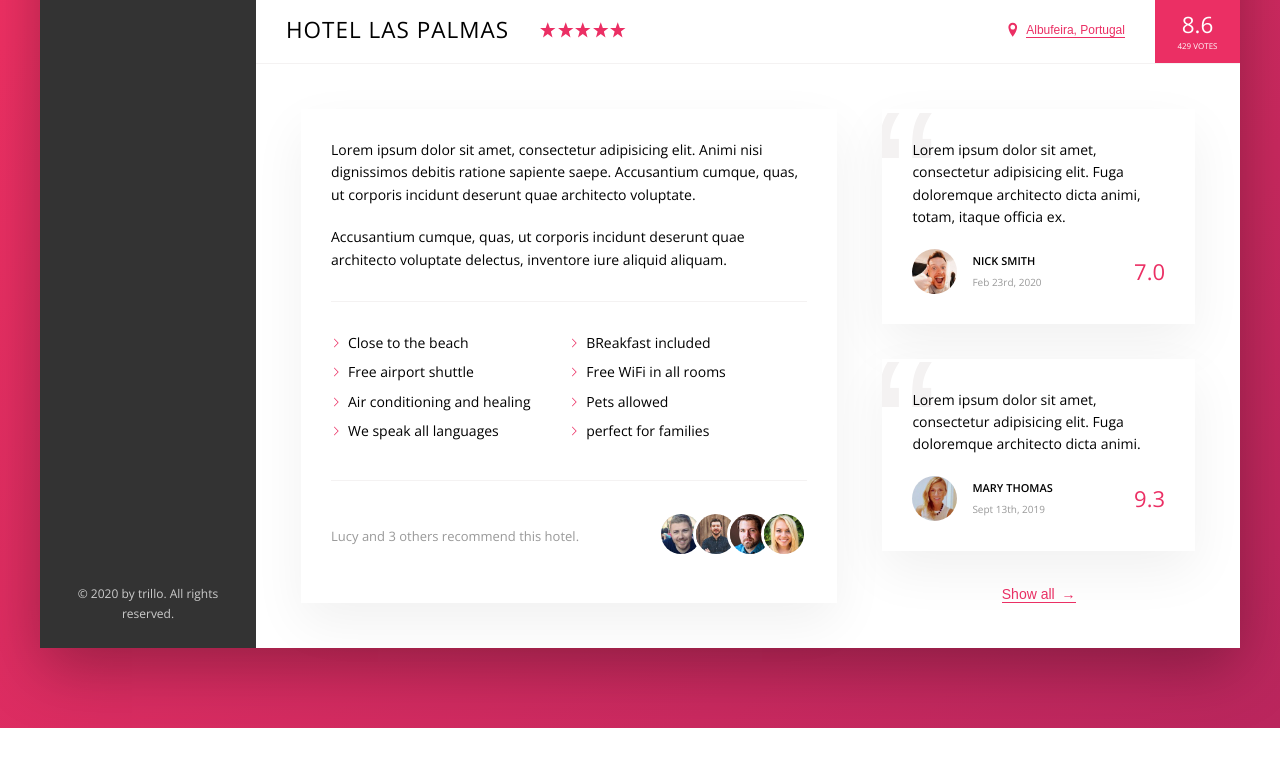
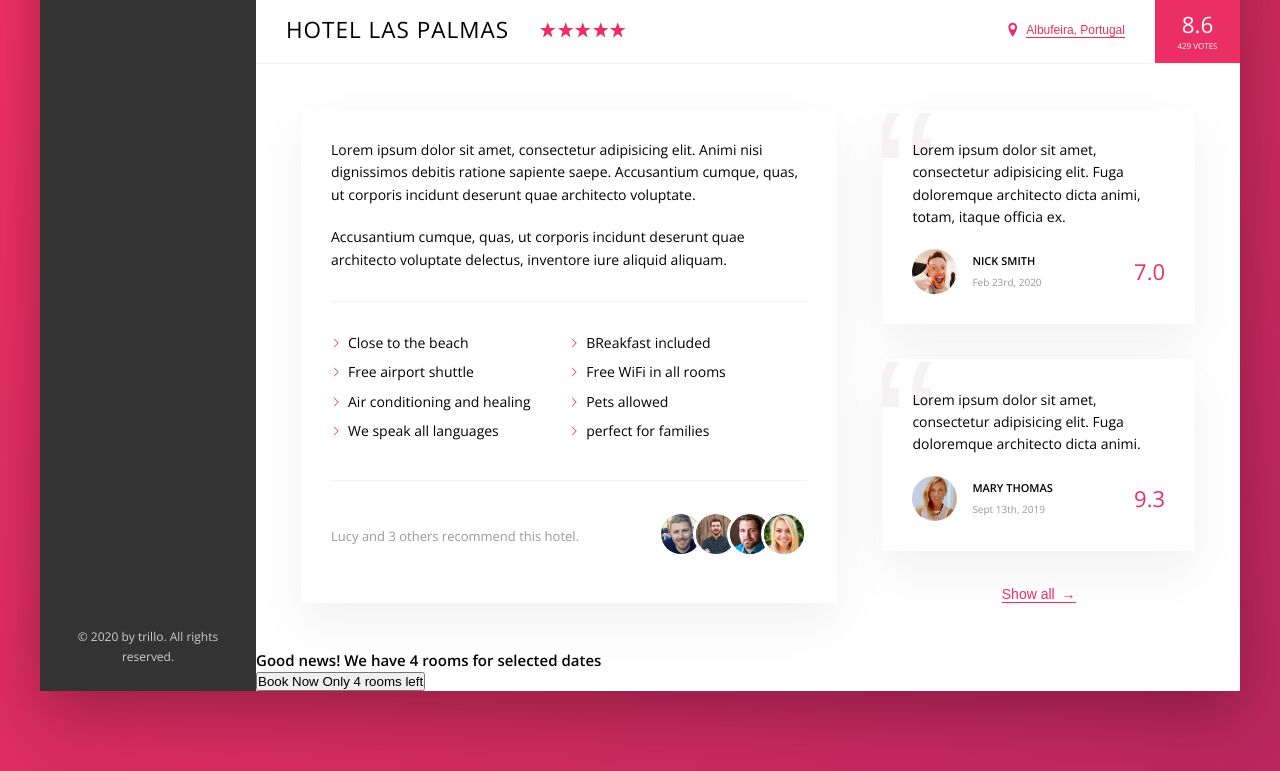
Before and after one commit to darkside550/Trillo, a website: page index.html in a window 1280 px wide. Shown: the part 538-1309 px from the top of the page. Before the commit the page ends 1266 px from the top, so only its background shows below. Drawn offline with nearby package versions, Linux system fonts and the light colour scheme.

Commit message:
added a button in cta

```diff
--- a/index.html
+++ b/index.html
@@ -211,7 +211,15 @@
 
                     </div>
                 </div>
-
+                <div class="cta">
+                    <h2 class="cta__book-now">
+                        Good news! We have 4 rooms for selected dates
+                    </h2>
+                    <button class="btn">
+                        <span class="btn__visible">Book Now</span>
+                        <span class="btn__invisible">Only 4 rooms left</span>
+                    </button>
+                </div>
             </main>
         </div>
     </div>
```
